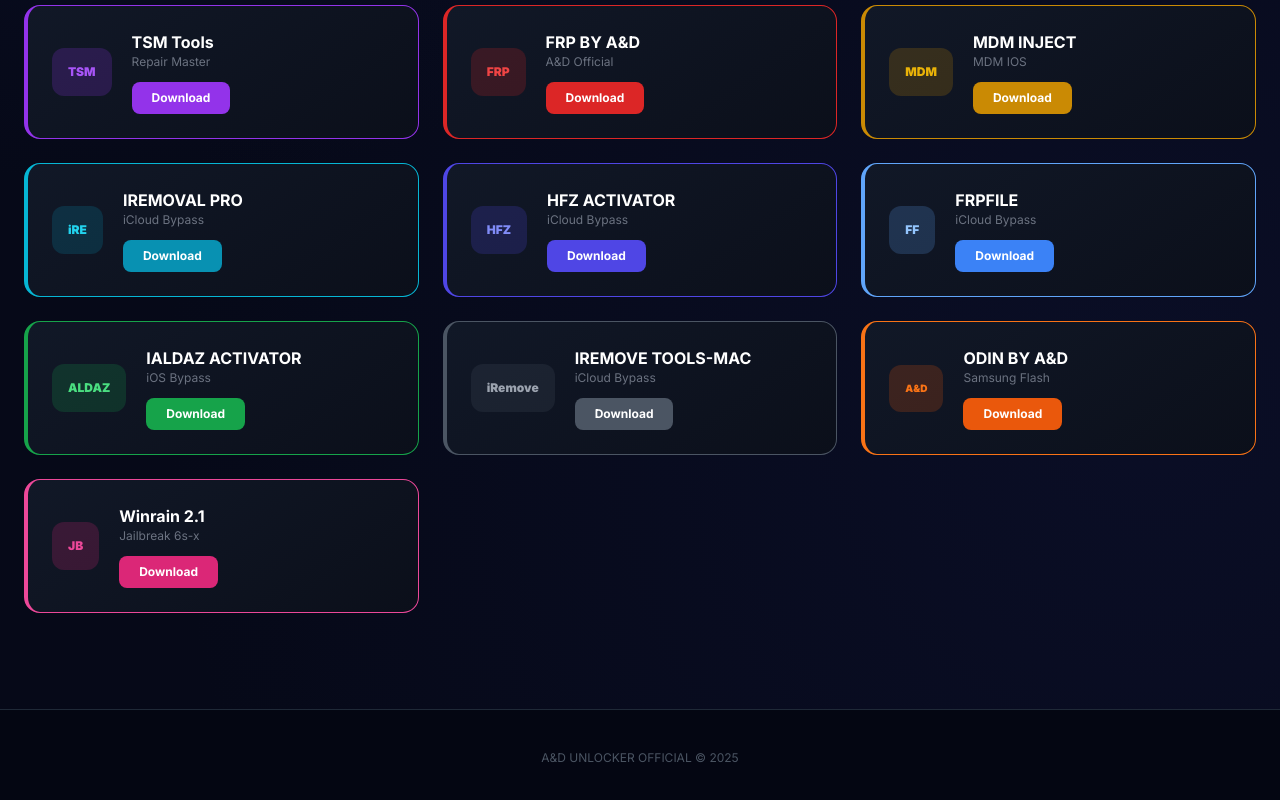
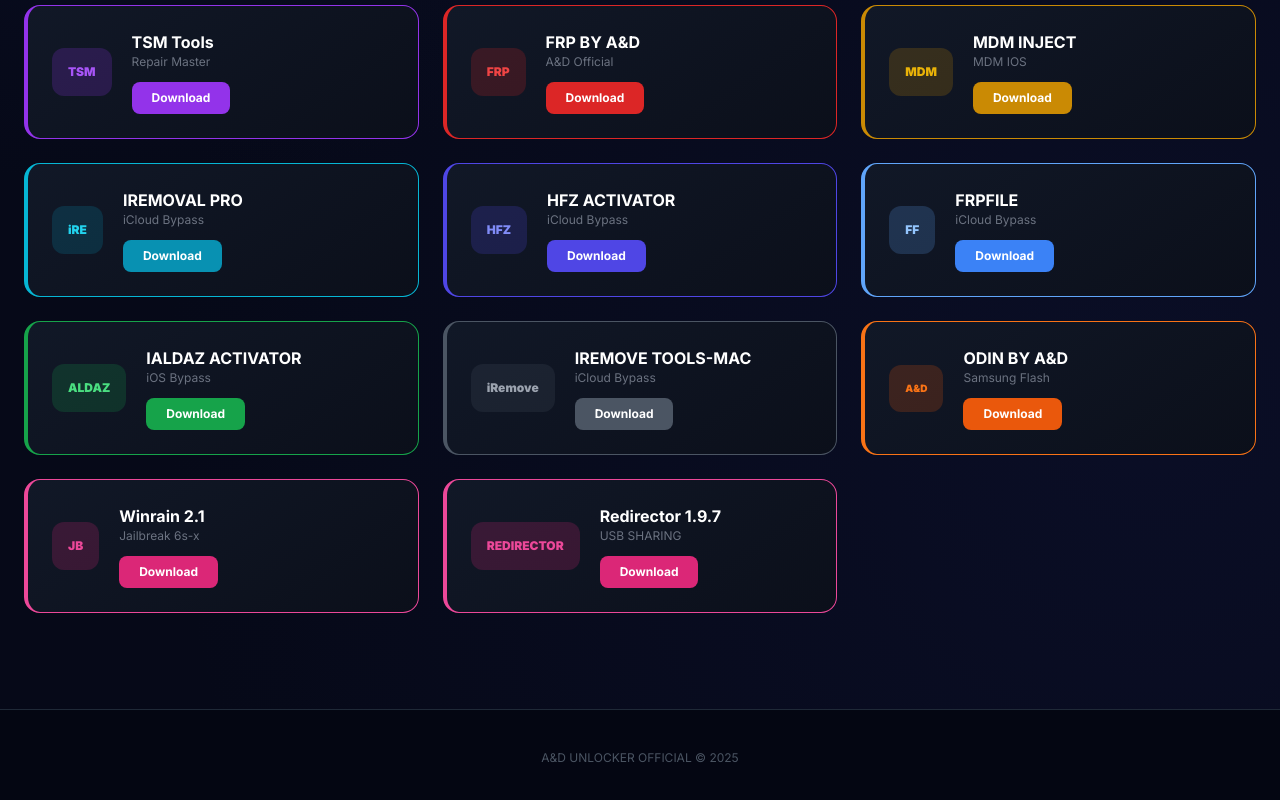
Before and after one commit to aldhii15/ADdriver, a plain HTML site: page index.html in a window 1280 px wide. Shown: the part 1203-2003 px from the top of the page. Drawn offline with nearby package versions, Linux system fonts and the light colour scheme.

Commit message:
Add files via upload

```diff
--- a/index.html
+++ b/index.html
@@ -217,6 +217,10 @@
                     <div class="bg-pink-600/20 text-pink-500 p-4 rounded-xl font-black text-xs">JB</div>
                     <div class="flex-1"><h4 class="font-bold card-title">Winrain 2.1</h4><p class="text-gray-500 text-xs mb-3">Jailbreak 6s-x</p><a href="https://www.mediafire.com/file_premium/hy8dt11iakmkdnp/WinRa1n2.1_Jailbreak_iPhone_%252B_iPad.rar/file" target="_blank" class="btn-download bg-pink-600 px-5 py-2 rounded-lg text-xs font-bold">Download</a></div>
                 </div>
+                <div class="card-item card-custom p-6 rounded-2xl flex items-center space-x-5 border-l-4 border-pink-500" data-aos="fade-up">
+                    <div class="bg-pink-600/20 text-pink-500 p-4 rounded-xl font-black text-xs">REDIRECTOR</div>
+                    <div class="flex-1"><h4 class="font-bold card-title">Redirector 1.9.7</h4><p class="text-gray-500 text-xs mb-3">USB SHARING</p><a href="https://www.mediafire.com/file/c02m4kya8gucu7y/usb_redirector.zip/file" target="_blank" class="btn-download bg-pink-600 px-5 py-2 rounded-lg text-xs font-bold">Download</a></div>
+                </div>
             </div>
         </div>
 
```
